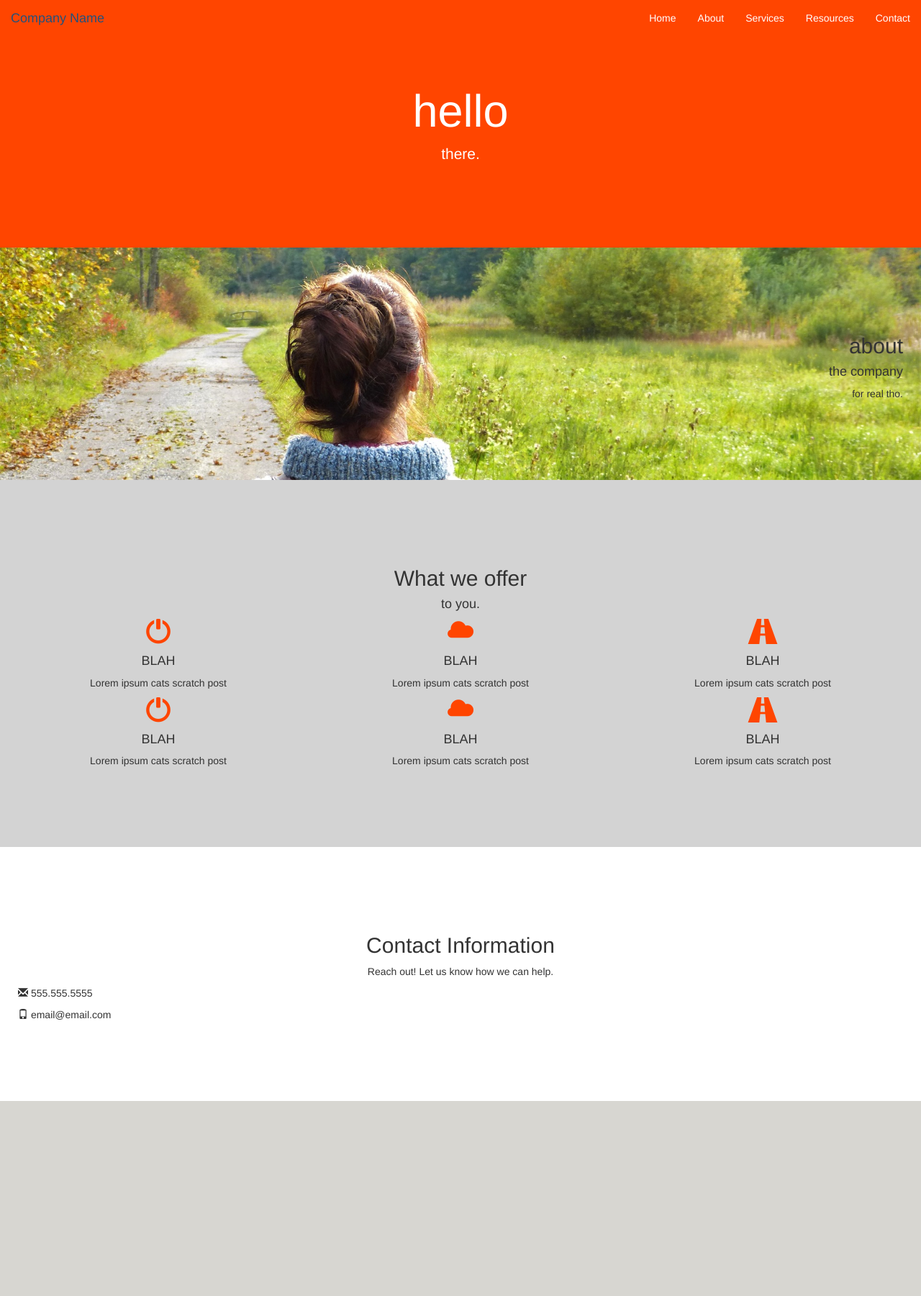
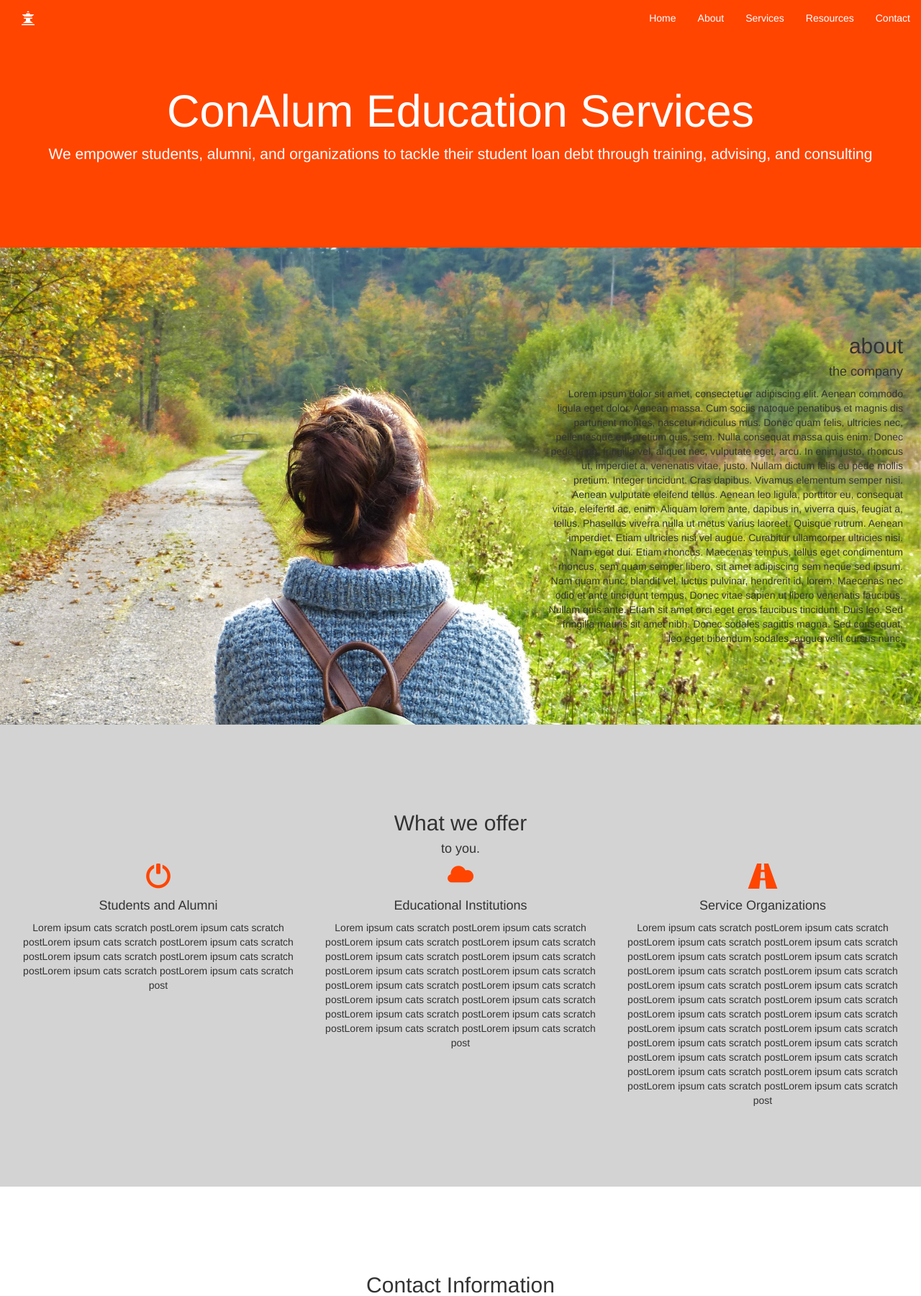
Before and after one commit to northwestjeff/financial_advising_site, a Django app: page / in a window 1280 px wide. Shown: the top 1801 px of the page at 72% size. Before the commit the page ends 1530 px from the top, so only its background shows below. Run offline with Django 3.2, Linux system fonts and the light colour scheme; some libraries are stand-ins or nearby versions.

Commit message:
updated site

```diff
--- a/site_app/static/site_app/css/style.css
+++ b/site_app/static/site_app/css/style.css
@@ -4,14 +4,28 @@ nav {
     background-color: orangered;
 }
 
-nav li a:link {
+nav a: {
+    color: white;
+}
+
+nav a:link {
     color: white;
     text-decoration: none;
 }
 
-nav li a:hover {
+nav a:visited {
+    color: white;
+    text-decoration: none;
+}
+
+nav a:hover {
     color: darkslategrey;
 }
+#logo {
+    margin: 15px;
+    padding: 0;
+}
+
 
 
 .bg-grey {
@@ -46,3 +60,8 @@ nav li a:hover {
     color: orangered;
     font-size: 35px;
 }
+
+
+.about-text {
+
+}
--- /dev/null
+++ b/site_app/templates/site_app/about.html
@@ -0,0 +1,29 @@
+{% load static %}
+
+<div class="container-fluid mid-section text-right" id="about">
+    <h2 class="about-text">
+        about
+    </h2>
+    <h4 class="about-text">
+        the company
+    </h4>
+    <div class="row">
+    <div class="col-md-7"></div>
+        <p class="about-text col-md-5 text-right">
+        Lorem ipsum dolor sit amet, consectetuer adipiscing elit. Aenean commodo ligula eget dolor. Aenean massa. Cum
+        sociis natoque penatibus et magnis dis parturient montes, nascetur ridiculus mus. Donec quam felis, ultricies
+        nec, pellentesque eu, pretium quis, sem. Nulla consequat massa quis enim. Donec pede justo, fringilla vel,
+        aliquet nec, vulputate eget, arcu. In enim justo, rhoncus ut, imperdiet a, venenatis vitae, justo. Nullam dictum
+        felis eu pede mollis pretium. Integer tincidunt. Cras dapibus. Vivamus elementum semper nisi. Aenean vulputate
+        eleifend tellus. Aenean leo ligula, porttitor eu, consequat vitae, eleifend ac, enim. Aliquam lorem ante,
+        dapibus in, viverra quis, feugiat a, tellus. Phasellus viverra nulla ut metus varius laoreet. Quisque rutrum.
+        Aenean imperdiet. Etiam ultricies nisi vel augue. Curabitur ullamcorper ultricies nisi. Nam eget dui. Etiam
+        rhoncus. Maecenas tempus, tellus eget condimentum rhoncus, sem quam semper libero, sit amet adipiscing sem neque
+        sed ipsum. Nam quam nunc, blandit vel, luctus pulvinar, hendrerit id, lorem. Maecenas nec odio et ante tincidunt
+        tempus. Donec vitae sapien ut libero venenatis faucibus. Nullam quis ante. Etiam sit amet orci eget eros
+        faucibus tincidunt. Duis leo. Sed fringilla mauris sit amet nibh. Donec sodales sagittis magna. Sed consequat,
+        leo eget bibendum sodales, augue velit cursus nunc,
+    </p>
+    </div>
+
+</div>
--- /dev/null
+++ b/site_app/templates/site_app/contact.html
@@ -0,0 +1,13 @@
+{% load static %}
+
+<div class="container-fluid mid-section text-center">
+    <h2>Contact Information</h2>
+    <p>Reach out!  Let us know how we can help.</p>
+    <div class="row text-left">
+        <div class="col-sm-5">
+            <p><span class="glyphicon glyphicon-envelope"></span>  555.555.5555</p>
+            <p><span class="glyphicon glyphicon-phone"></span>  email@email.com</p>
+        </div>
+    </div>
+
+</div>
--- a/site_app/templates/site_app/home.html
+++ b/site_app/templates/site_app/home.html
@@ -5,7 +5,7 @@
 <html lang="en">
 <head>
     <meta charset="UTF-8">
-    <title>Title</title>
+    <title>ConAlum Education Services</title>
 
     <meta name="viewport" content="width=device-width, initial-scale=1">
     <link rel="stylesheet" href="https://maxcdn.bootstrapcdn.com/bootstrap/3.3.7/css/bootstrap.min.css">
@@ -15,10 +15,12 @@
 </head>
 <body>
 
+
+{#NAVBAR#}
 <nav class="navbar navbar-fixed-top">
     <div class="container-fluid">
         <div class="navbar-header">
-            <a href="#" class="navbar-brand">Company Name</a>
+            <a href="#" class="navbar-brand glyphicon glyphicon-queen" id="logo"></a>
         </div>
         <ul class="nav navbar-nav navbar-right">
             <li><a href="#"> Home</a></li>
@@ -30,106 +32,25 @@
     </div>
 </nav>
 
-
+{#JUMBOTRON#}
 <div class="jumbotron text-center">
     <h1>
-        hello
+        ConAlum Education Services
     </h1>
     <p>
-        there.
+        We empower students, alumni, and organizations to tackle their student loan debt through training, advising, and
+        consulting
     </p>
 </div>
 
-<div class="container-fluid mid-section text-right" id="about">
-    <h2 class="about-text">
-        about
-    </h2>
-    <h4 class="about-text">
-        the company
-    </h4>
-    <p class="about-text">
-        for real tho.
-    </p>
-</div>
+{#ABOUT#}
+{% include 'site_app/about.html' %}
+
 {#SERVICES SECTION#}
-<div class="container-fluid bg-grey text-center mid-section">
-    <h2>
-        What we offer
-    </h2>
-    <h4>
-        to you.
-    </h4>
-    <div class="row" id="top-row">
-        <div class="col-sm-4">
-            <span class="glyphicon glyphicon-off logo-small"></span>
-            <h4>
-                BLAH
-            </h4>
-            <p>
-                Lorem ipsum cats scratch post
-            </p>
-        </div>
-        <div class="col-sm-4">
-            <span class="glyphicon glyphicon-cloud logo-small"></span>
-            <h4>
-                BLAH
-            </h4>
-            <p>
-                Lorem ipsum cats scratch post
-            </p>
-        </div>
-        <div class="col-sm-4">
-            <span class="glyphicon glyphicon-road logo-small"></span>
-            <h4>
-                BLAH
-            </h4>
-            <p>
-                Lorem ipsum cats scratch post
-            </p>
-        </div>
-    </div>
-    <div class="row" id="bottom-row">
-        <div class="col-sm-4">
-            <span class="glyphicon glyphicon-off logo-small"></span>
-            <h4>
-                BLAH
-            </h4>
-            <p>
-                Lorem ipsum cats scratch post
-            </p>
-        </div>
-        <div class="col-sm-4">
-            <span class="glyphicon glyphicon-cloud logo-small"></span>
-            <h4>
-                BLAH
-            </h4>
-            <p>
-                Lorem ipsum cats scratch post
-            </p>
-        </div>
-        <div class="col-sm-4">
-            <span class="glyphicon glyphicon-road logo-small"></span>
-            <h4>
-                BLAH
-            </h4>
-            <p>
-                Lorem ipsum cats scratch post
-            </p>
-        </div>
-    </div>
-</div>
-<div class="container-fluid mid-section text-center">
-    <h2>Contact Information</h2>
-    <p>Reach out!  Let us know how we can help.</p>
-    <div class="row text-left">
-        <div class="col-sm-5">
-            <p><span class="glyphicon glyphicon-envelope"></span>  555.555.5555</p>
-            <p><span class="glyphicon glyphicon-phone"></span>  email@email.com</p>
-        </div>
-    </div>
+{% include 'site_app/services.html' %}
 
-</div>
-
+{#CONTACT SECTION#}
+{% include 'site_app/contact.html' %}
 
 
 </body>
--- /dev/null
+++ b/site_app/templates/site_app/services.html
@@ -0,0 +1,85 @@
+{% load static %}
+
+<div class="container-fluid bg-grey text-center mid-section">
+    <h2>
+        What we offer
+    </h2>
+    <h4>
+        to you.
+    </h4>
+    <div class="row" id="top-row">
+        <div class="col-sm-4">
+            <span class="glyphicon glyphicon-off logo-small"></span>
+            <h4>
+                Students and Alumni
+            </h4>
+            <p>
+                Lorem ipsum cats scratch postLorem ipsum cats scratch postLorem ipsum cats scratch postLorem ipsum cats
+                scratch postLorem ipsum cats scratch postLorem ipsum cats scratch postLorem ipsum cats scratch postLorem
+                ipsum cats scratch post
+            </p>
+        </div>
+        <div class="col-sm-4">
+            <span class="glyphicon glyphicon-cloud logo-small"></span>
+            <h4>
+                Educational Institutions
+            </h4>
+            <p>
+                Lorem ipsum cats scratch postLorem ipsum cats scratch postLorem ipsum cats scratch postLorem ipsum cats
+                scratch postLorem ipsum cats scratch postLorem ipsum cats scratch postLorem ipsum cats scratch postLorem
+                ipsum cats scratch postLorem ipsum cats scratch postLorem ipsum cats scratch postLorem ipsum cats
+                scratch postLorem ipsum cats
+                scratch postLorem ipsum cats scratch postLorem ipsum cats scratch postLorem ipsum cats scratch postLorem
+                ipsum cats scratch post
+            </p>
+        </div>
+        <div class="col-sm-4">
+            <span class="glyphicon glyphicon-road logo-small"></span>
+            <h4>
+                Service Organizations
+            </h4>
+            <p>
+                Lorem ipsum cats scratch postLorem ipsum cats scratch postLorem ipsum cats scratch postLorem ipsum cats
+                scratch postLorem ipsum cats scratch postLorem ipsum cats scratch postLorem ipsum cats scratch postLorem
+                ipsum cats scratch postLorem ipsum cats scratch postLorem ipsum cats scratch postLorem ipsum cats
+                scratch postLorem ipsum cats
+                scratch postLorem ipsum cats scratch
+
+                postLorem ipsum cats scratch postLorem ipsum cats scratch postLorem
+                ipsum cats scratch postLorem ipsum cats scratch postLorem ipsum cats scratch postLorem ipsum cats
+                scratch postLorem ipsum cats
+                scratch postLorem ipsum cats scratch postLorem ipsum cats scratch postLorem ipsum cats scratch postLorem
+                ipsum cats scratch post
+            </p>
+        </div>
+    </div>
+    {#    <div class="row" id="bottom-row">#}
+    {#        <div class="col-sm-4">#}
+    {#            <span class="glyphicon glyphicon-off logo-small"></span>#}
+    {#            <h4>#}
+    {#                BLAH#}
+    {#            </h4>#}
+    {#            <p>#}
+    {#                Lorem ipsum cats scratch post#}
+    {#            </p>#}
+    {#        </div>#}
+    {#        <div class="col-sm-4">#}
+    {#            <span class="glyphicon glyphicon-cloud logo-small"></span>#}
+    {#            <h4>#}
+    {#                BLAH#}
+    {#            </h4>#}
+    {#            <p>#}
+    {#                Lorem ipsum cats scratch post#}
+    {#            </p>#}
+    {#        </div>#}
+    {#        <div class="col-sm-4">#}
+    {#            <span class="glyphicon glyphicon-road logo-small"></span>#}
+    {#            <h4>#}
+    {#                BLAH#}
+    {#            </h4>#}
+    {#            <p>#}
+    {#                Lorem ipsum cats scratch post#}
+    {#            </p>#}
+    {#        </div>#}
+</div>
+</div>
```
